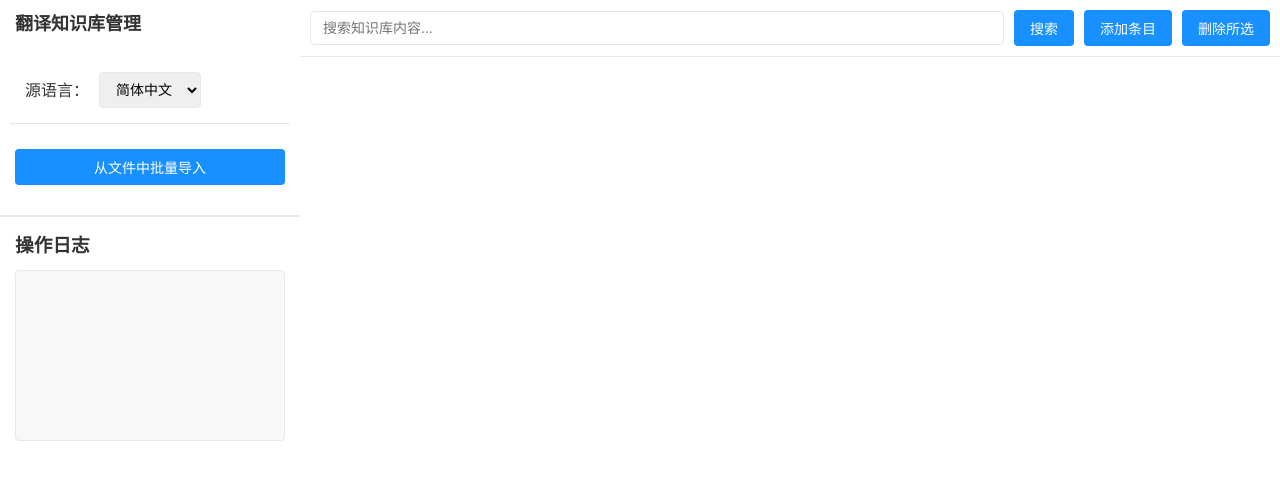
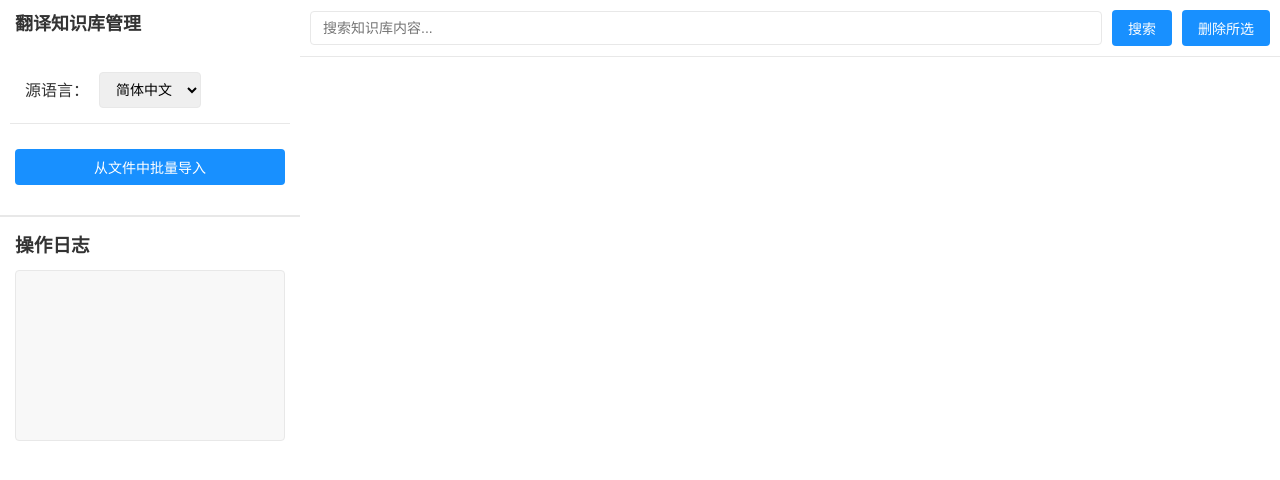
Before and after one commit to bigman1988/ai-tools, a website: page ai-translate/src/knowledge-base.html in a window 1280 px wide. Drawn offline with Linux system fonts and the light colour scheme; files whose address does not match are found by name.

Commit message:
修改布局

```diff
--- a/ai-translate/src/knowledge-base.html
+++ b/ai-translate/src/knowledge-base.html
@@ -394,9 +394,8 @@
         <div class="main-content">
             <div class="knowledge-base-container">
                 <div class="search-container">
-                    <input type="text" id="searchInput" class="search-input" placeholder="搜索知识库内容...">
+                    <input type="text" id="searchInput" class="search-input" placeholder="搜索知识库内容..." style="width: 200px;">
                     <button id="searchBtn" class="btn">搜索</button>
-                    <button id="addEntryBtn" class="btn">添加条目</button>
                     <button id="deleteSelectedBtn" class="btn">删除所选</button>
                 </div>
                 <div id="kbTableOutput" class="kb-table-container"></div>
```
Also changed, not shown: ai-translate/src/knowledge-base.ts (+1 -7 lines).
